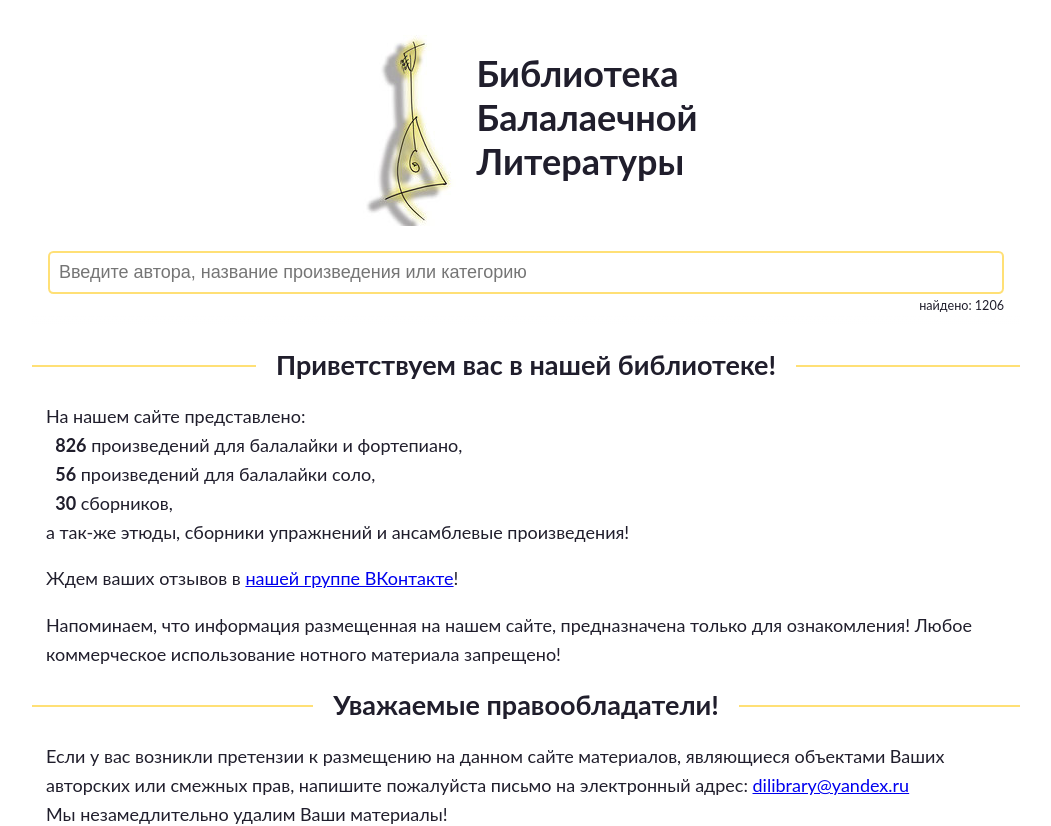
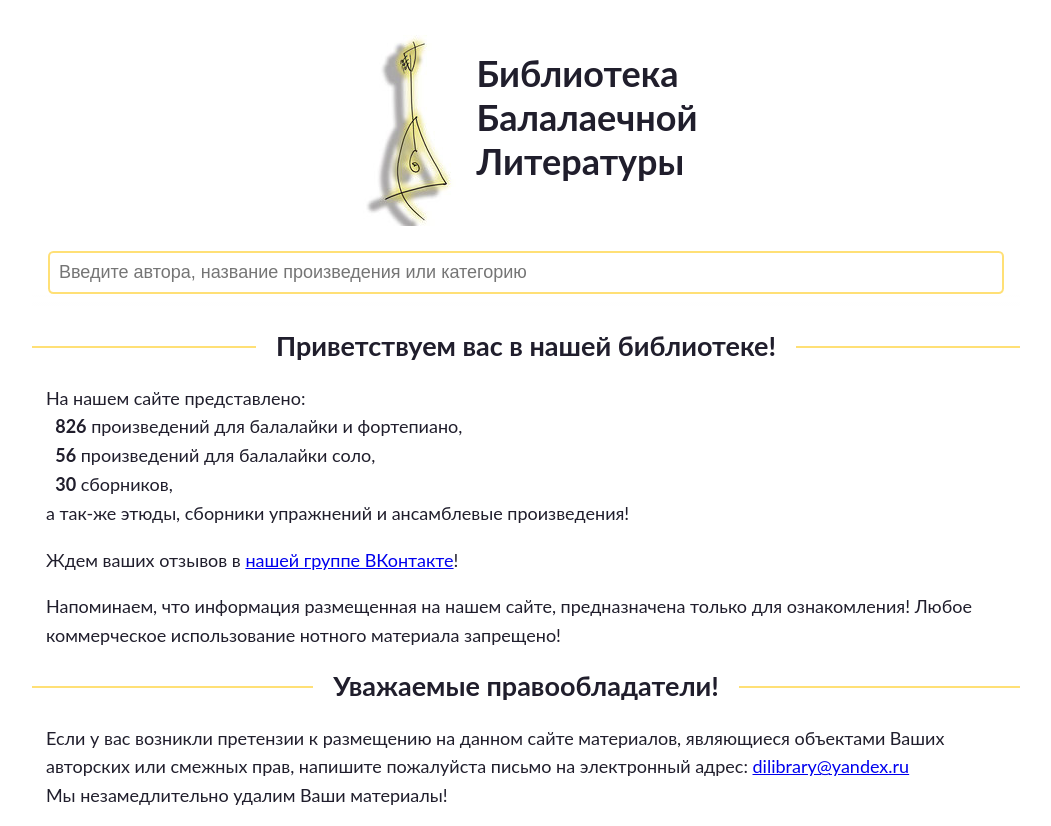
Before and after one commit to Blobson/dilibrary, a React (Create React App) app: page / in a window 1280 px wide. Shown: the top 826 px of the page, without its empty margins (114-1165 px from the left). Built offline with nearby package versions, Linux system fonts and the light colour scheme.

Commit message:
Спрятал счётчик найденных партитур на главной странице (#6)

```diff
--- a/src/components/SearchBar.js
+++ b/src/components/SearchBar.js
@@ -90,7 +90,9 @@ const SearchBar = ({ autoFocus = true, autoSelect = true, autoScroll = false })
         onFocus={selectAll}
         value={queryParams.get(searchParam) || ""}
       />
-      <SheetsCount>найдено: {filteredSheets.length}</SheetsCount>
+      {location.pathname === "/sheets" &&
+        <SheetsCount>найдено: {filteredSheets.length}</SheetsCount>
+      }
     </SearchWrap>
   )
 }
```
